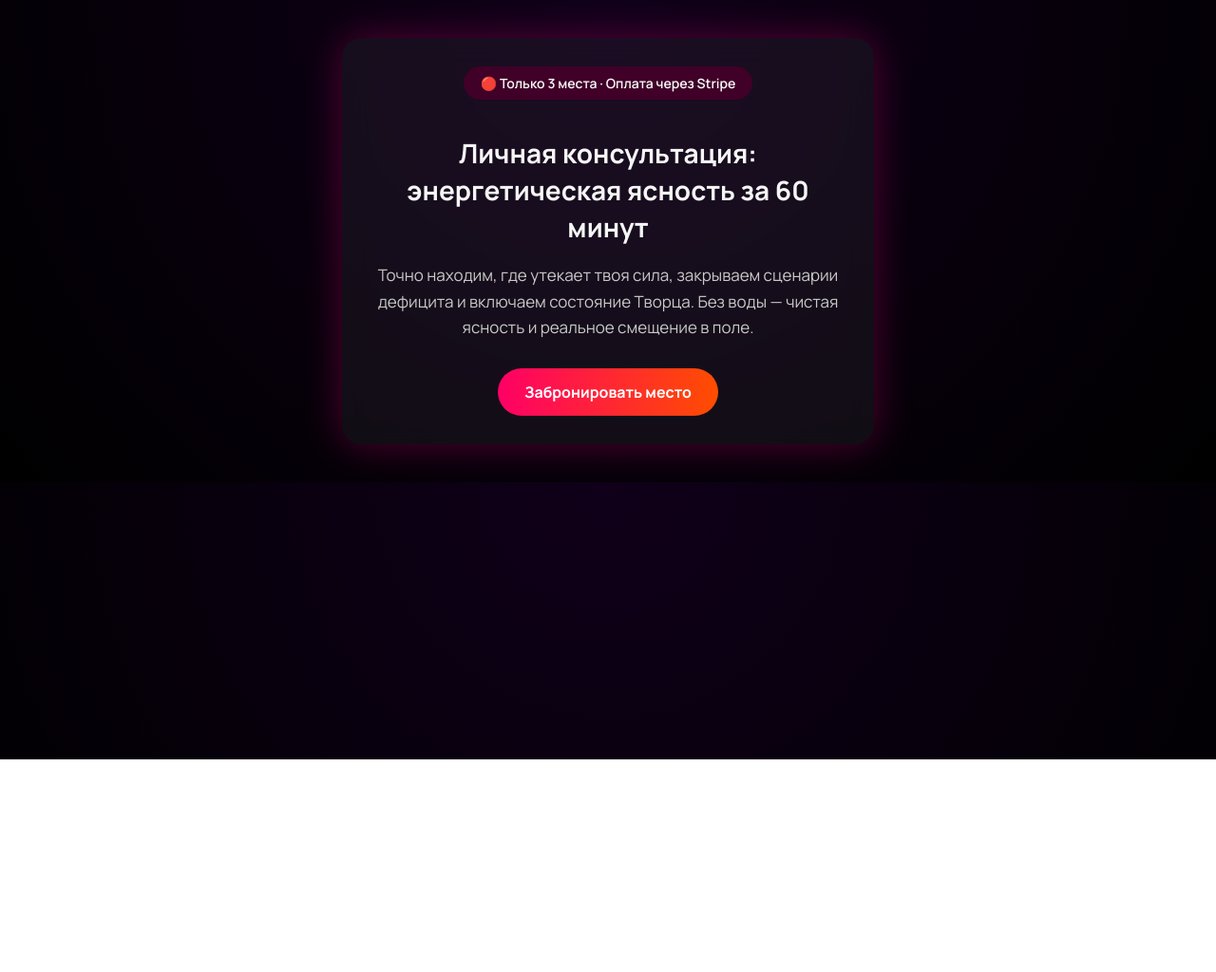
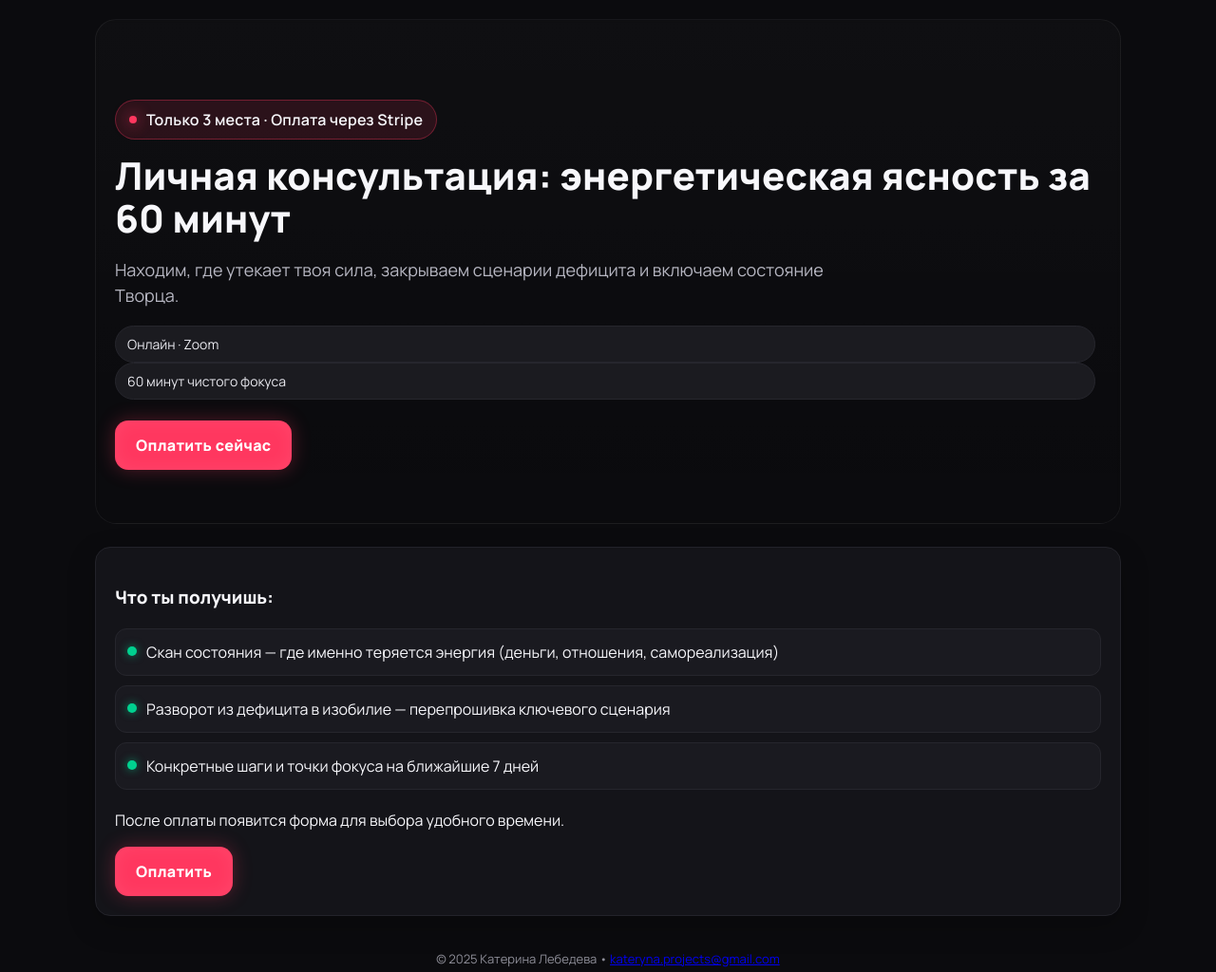
Before and after one commit to katerinalebedeva7753191-dot/consultation-site, a plain HTML site: page index.html in a window 1280 px wide. Shown: the whole page at 95% size. Before the commit the page ends 800 px from the top, so only its background shows below. Drawn offline with Linux system fonts and the light colour scheme.

Commit message:
Refactor index.html for improved layout and styling
Updated HTML structure and styles for personal consultation page.

```diff
--- a/index.html
+++ b/index.html
@@ -1,78 +1,82 @@
 <!DOCTYPE html>
 <html lang="ru">
 <head>
-  <meta charset="UTF-8">
+<meta charset="utf-8">
 <meta name="viewport" content="width=device-width, initial-scale=1.0">
 <title>Личная консультация — Катерина Лебедева</title>
-  <meta name="description" content="Энергетическая ясность за 60 минут. Личная консультация Катерины Лебедевой. Только 3 места. Оплата через Stripe.">
+<meta name="description" content="Личная энергетическая консультация: 60 минут ясности, фокус на результате, оплата через Stripe. Только 3 места.">
 <link rel="preconnect" href="https://fonts.googleapis.com">
-  <link rel="preconnect" href="https://fonts.gstatic.com" crossorigin>
-  <link href="https://fonts.googleapis.com/css2?family=Manrope:wght@400;600;700&display=swap" rel="stylesheet">
-
+<link href="https://fonts.googleapis.com/css2?family=Manrope:wght@300;400;600;800&display=swap" rel="stylesheet">
 <style>
-    body {
-      margin: 0;
-      font-family: 'Manrope', sans-serif;
-      background: radial-gradient(circle at top, #10001a, #000);
-      color: #f5f5f5;
-      text-align: center;
-      padding: 40px 20px;
+  :root{
+    --bg:#0b0b0e;--text:#f7f7fb;--muted:#b6b6c1;--accent:#ff375f;--card:#141419;--edge:#23232a;
   }
-    h1 {
-      font-size: 28px;
-      line-height: 1.4;
-      margin-bottom: 15px;
-    }
-    p {
-      font-size: 17px;
-      line-height: 1.6;
-      color: #c9c9c9;
-      margin-bottom: 20px;
-    }
-    .card {
-      max-width: 500px;
-      margin: 0 auto;
-      background: rgba(255, 255, 255, 0.05);
-      border-radius: 20px;
-      padding: 30px;
-      box-shadow: 0 0 40px rgba(255, 0, 128, 0.3);
-      backdrop-filter: blur(15px);
-    }
-    .badge {
-      display: inline-block;
-      background: #400028;
-      color: #f9f9f9;
-      padding: 8px 18px;
-      border-radius: 25px;
-      font-size: 14px;
-      font-weight: 600;
-      margin-bottom: 18px;
-    }
-    .btn-primary {
-      display: inline-block;
-      background: linear-gradient(90deg, #ff0066, #ff4d00);
-      color: #fff;
-      text-decoration: none;
-      padding: 14px 28px;
-      border-radius: 50px;
-      font-weight: 700;
-      font-size: 16px;
-      margin-top: 10px;
-      transition: 0.3s;
-    }
-    .btn-primary:hover {
-      opacity: 0.9;
-      transform: scale(1.05);
-    }
+  *{box-sizing:border-box}
+  html,body{margin:0;padding:0;background:var(--bg);color:var(--text);
+    font-family:Manrope,system-ui,-apple-system,Segoe UI,Roboto,Arial,sans-serif;line-height:1.5}
+  .wrap{max-width:1120px;margin:0 auto;padding:20px}
+  .aura{position:fixed;inset:0;overflow:hidden;z-index:-1;
+    background:radial-gradient(1200px 800px at 50% -20%, rgba(255,55,95,.08), transparent 60%),
+               linear-gradient(180deg,#0b0b0e,#0d0d12 60%)}
+  .orb{position:absolute;filter:blur(70px);opacity:.6;border-radius:50%;
+    background:radial-gradient(closest-side, rgba(255,55,95,.55), rgba(255,55,95,.15), transparent);
+    animation:float 18s ease-in-out infinite;mix-blend-mode:screen}
+  .orb.alt{background:radial-gradient(closest-side, rgba(255,140,180,.5), rgba(255,140,180,.12), transparent);animation-duration:22s}
+  .orb.blue{background:radial-gradient(closest-side, rgba(120,130,255,.45), rgba(120,130,255,.12), transparent);animation-duration:26s}
+  @keyframes float{0%{transform:translate3d(-10%,-5%,0) scale(1)}50%{transform:translate3d(10%,8%,0) scale(1.08)}100%{transform:translate3d(-10%,-5%,0) scale(1)}}
+  .hero{position:relative;padding:84px 20px 56px;border-radius:22px;overflow:hidden;
+    background:linear-gradient(180deg, rgba(255,255,255,.02), rgba(255,255,255,0));
+    border:1px solid rgba(255,255,255,.06);backdrop-filter:blur(2px)}
+  .badge{display:inline-flex;align-items:center;gap:10px;background:rgba(255,55,95,.12);
+    border:1px solid rgba(255,55,95,.35);padding:8px 14px;border-radius:999px;font-weight:600;letter-spacing:.2px}
+  .badge .dot{width:8px;height:8px;border-radius:50%;background:var(--accent);box-shadow:0 0 16px var(--accent)}
+  h1{margin:16px 0 10px;font-size:40px;line-height:1.12;letter-spacing:.2px}
+  .lead{color:var(--muted);max-width:760px;font-size:18px}
+  .pill{padding:8px 12px;border-radius:999px;background:#1b1b20;border:1px solid #26262d;font-size:14px;color:#eaeaf0;margin-right:6px}
+  .cta-row{margin-top:22px}
+  .btn-primary{display:inline-block;background:var(--accent);color:#fff;padding:14px 22px;border-radius:14px;
+    font-weight:800;letter-spacing:.3px;text-decoration:none;box-shadow:0 0 20px rgba(255,55,95,.3), inset 0 0 20px rgba(255,255,255,.08);transition:all .35s}
+  .btn-primary:hover{transform:translateY(-1px) scale(1.02);box-shadow:0 0 26px rgba(255,55,95,.5), inset 0 0 28px rgba(255,255,255,.12)}
+  .card{background:var(--card);border:1px solid var(--edge);border-radius:16px;padding:20px;box-shadow:0 10px 30px rgba(0,0,0,.22);margin-top:24px}
+  .list{margin:0;padding:0;list-style:none;display:grid;gap:10px}
+  .list li{display:flex;gap:10px;align-items:flex-start;background:#1a1a20;border:1px solid #26262d;padding:12px 12px;border-radius:12px}
+  .list .ok{width:10px;height:10px;border-radius:50%;background:#00d18f;margin-top:6px;box-shadow:0 0 10px rgba(0,209,143,.6)}
+  .footer{margin:36px 0 12px;color:#8e8e98;font-size:13px;text-align:center}
 </style>
 </head>
+<body>
+  <div class="aura">
+    <div class="orb" style="width:480px;height:480px;left:-8%;top:-6%"></div>
+    <div class="orb alt" style="width:520px;height:520px;right:-6%;top:10%"></div>
+    <div class="orb blue" style="width:620px;height:620px;left:20%;bottom:-10%"></div>
+  </div>
 
-<body>
+  <div class="wrap">
+    <section class="hero">
+      <div class="badge"><span class="dot"></span> Только 3 места · Оплата через Stripe</div>
+      <h1>Личная консультация: энергетическая ясность за 60 минут</h1>
+      <p class="lead">Находим, где утекает твоя сила, закрываем сценарии дефицита и включаем состояние Творца.</p>
+      <div class="pill">Онлайн · Zoom</div>
+      <div class="pill">60 минут чистого фокуса</div>
+      <div class="cta-row">
+        <a class="btn-primary" href="https://buy.stripe.com/cNiaERda8fDt1nH5Jd1sQ02" target="_blank" rel="noopener">Оплатить сейчас</a>
+      </div>
+    </section>
+
     <div class="card">
-    <div class="badge">🔴 Только 3 места · Оплата через Stripe</div>
-    <h1>Личная консультация:<br> энергетическая ясность за 60 минут</h1>
-    <p>Точно находим, где утекает твоя сила, закрываем сценарии дефицита и включаем состояние Творца. Без воды — чистая ясность и реальное смещение в поле.</p>
-    <a class="btn-primary" href="https://buy.stripe.com/test_4gw4h83mQ5N35bq4gg" target="_blank">Забронировать место</a>
+      <h3>Что ты получишь:</h3>
+      <ul class="list">
+        <li><span class="ok"></span>Скан состояния — где именно теряется энергия (деньги, отношения, самореализация)</li>
+        <li><span class="ok"></span>Разворот из дефицита в изобилие — перепрошивка ключевого сценария</li>
+        <li><span class="ok"></span>Конкретные шаги и точки фокуса на ближайшие 7 дней</li>
+      </ul>
+      <p style="margin-top:20px">После оплаты появится форма для выбора удобного времени.</p>
+      <a class="btn-primary" href="https://buy.stripe.com/cNiaERda8fDt1nH5Jd1sQ02" target="_blank" rel="noopener">Оплатить</a>
+    </div>
+
+    <footer class="footer">
+      © 2025 Катерина Лебедева • <a href="mailto:kateryna.projects@gmail.com">kateryna.projects@gmail.com</a>
+    </footer>
   </div>
 </body>
 </html>
```
Lines whose indentation alone changed are shown as unchanged.
